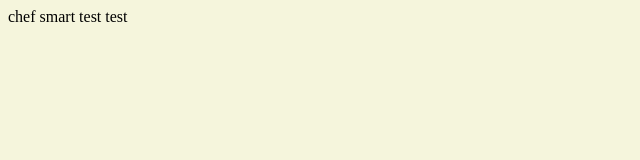
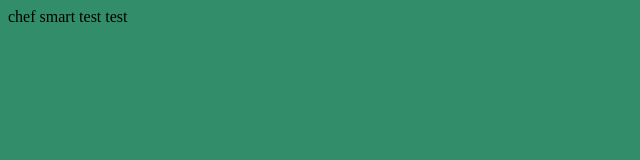
Before and after one commit to JodsintZ/SWPractice, a plain HTML site: page index.html in a window 1280 px wide. Shown: the whole page, without its empty margins (0-640 px from the left). Drawn offline with Linux system fonts and the light colour scheme.

Commit message:
commit to smart

```diff
--- a/style.css
+++ b/style.css
@@ -1,3 +1,3 @@
 body {
-    background-color: beige;
+    background-color: rgb(49, 141, 106);
 }
```
